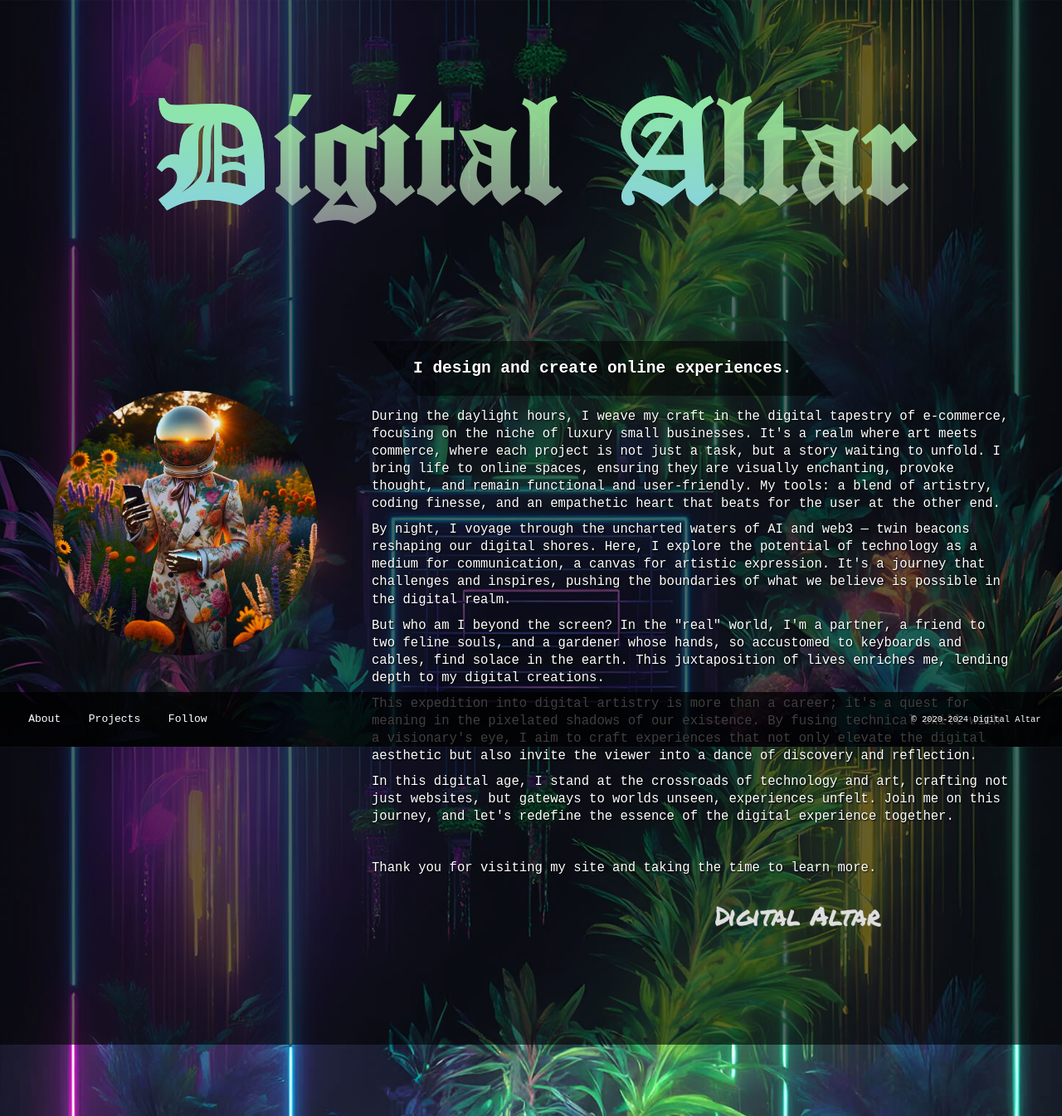
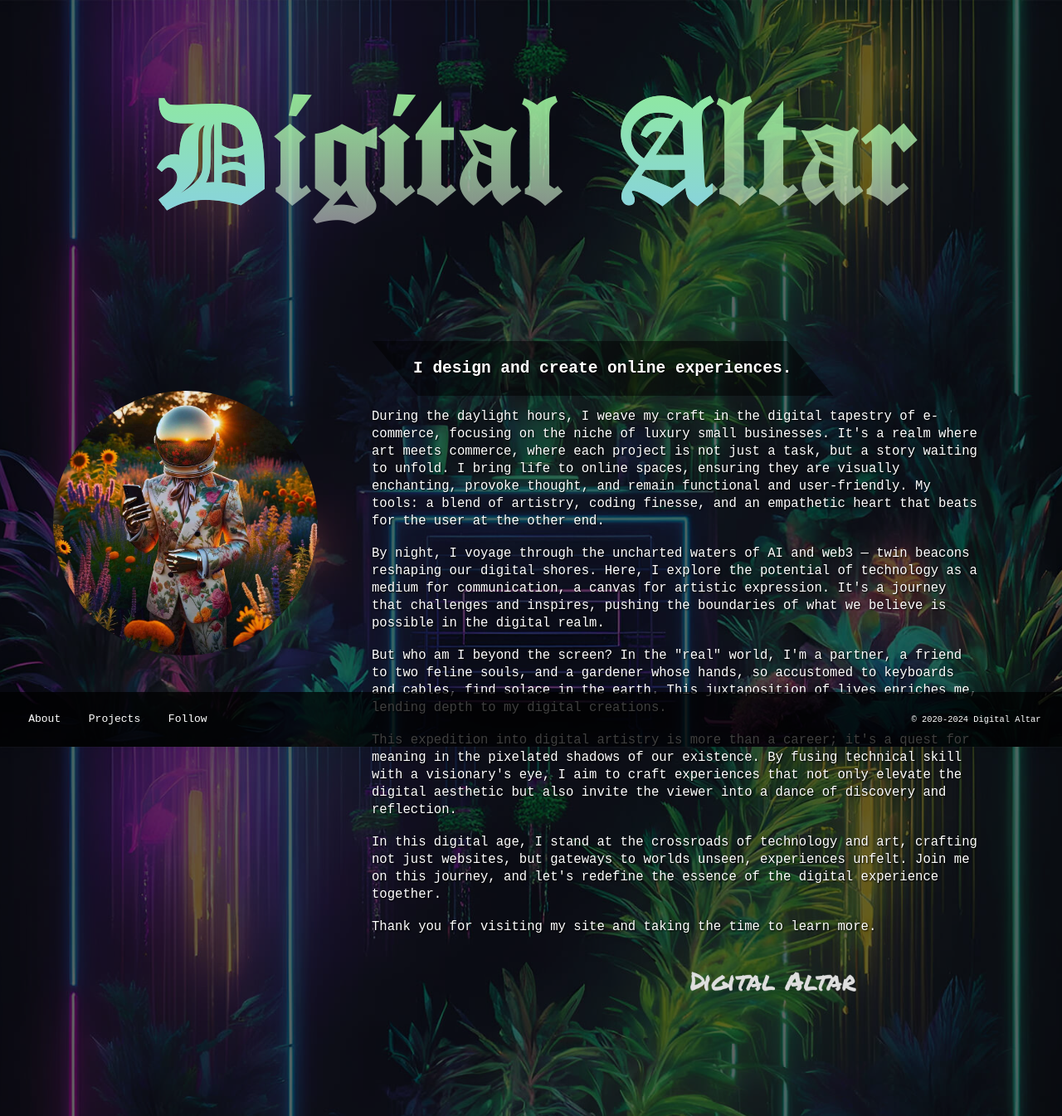
Before and after one commit to Digital-Altar/digital-altar.github.io, a Jekyll site: the page built from about.markdown, in a window 1280 px wide. Shown: the whole page at 83% size. Built offline with Jekyll 4.4.1, drawn with Linux system fonts in a browser that asks for light colours.

Commit message:
Updating About styles

```diff
--- a/about.markdown
+++ b/about.markdown
@@ -15,7 +15,6 @@ permalink: /about
 		<p>But who am I beyond the screen? In the "real" world, I'm a partner, a friend to two feline souls, and a gardener whose hands, so accustomed to keyboards and cables, find solace in the earth. This juxtaposition of lives enriches me, lending depth to my digital creations.</p>
 		<p>This expedition into digital artistry is more than a career; it's a quest for meaning in the pixelated shadows of our existence. By fusing technical skill with a visionary's eye, I aim to craft experiences that not only elevate the digital aesthetic but also invite the viewer into a dance of discovery and reflection.</p>
 		<p>In this digital age, I stand at the crossroads of technology and art, crafting not just websites, but gateways to worlds unseen, experiences unfelt. Join me on this journey, and let's redefine the essence of the digital experience together.</p>
-		<p>&nbsp;</p>
 		<p>Thank you for visiting my site and taking the time to learn more.</p>
 		<p class="signature"><img src="{{ '/assets/images/signature.png' | relative_url }}"></p>
 	</div>
--- a/assets/css/style.css
+++ b/assets/css/style.css
@@ -240,6 +240,7 @@ p.project-url a {
     display: inline-block;
     text-shadow: none;
     font-size: 1.25rem;
+    line-height: 1.5rem;
 }
 p.project-url a:hover {
     color: black;
@@ -286,9 +287,15 @@ p.project-url {
     background: rgba(0,0,0,0.5);
     padding: 20px 50px;
 }
+.about .about-image {
+    text-align: center;
+}
 .about .about-image img {
-    max-width: 100%;
+    max-width: 80%;
     border-radius: 50%;
+}
+.about p {
+    padding: 0 4% 1% 4%;
 }
 .signature {
     float: right;
@@ -353,22 +360,22 @@ p.project-url {
     .about, .links {
         grid-template-columns: 1fr 2fr; /* Adjust the ratio between image and info columns as needed */
     }
-    p.project-url {
-        padding: 0 0 0 50px;
-    }
     .copyright span {
         display: inline-block;
     }
     .about .about-image {
         padding: 5rem 5rem 0 0;
     }
+    .about .about-image img {
+        max-width: 100%;
+    }
+    .about p {
+        padding: 0 4% 1% 0;
+    }
 }
 @media (min-width: 1200px) {
     .project-info {
         padding-right: 5rem;
-    }
-    p.project-url {
-        padding: 0 0 0 70px;
     }
     .links ul li span {
         display: inline-block;
```
